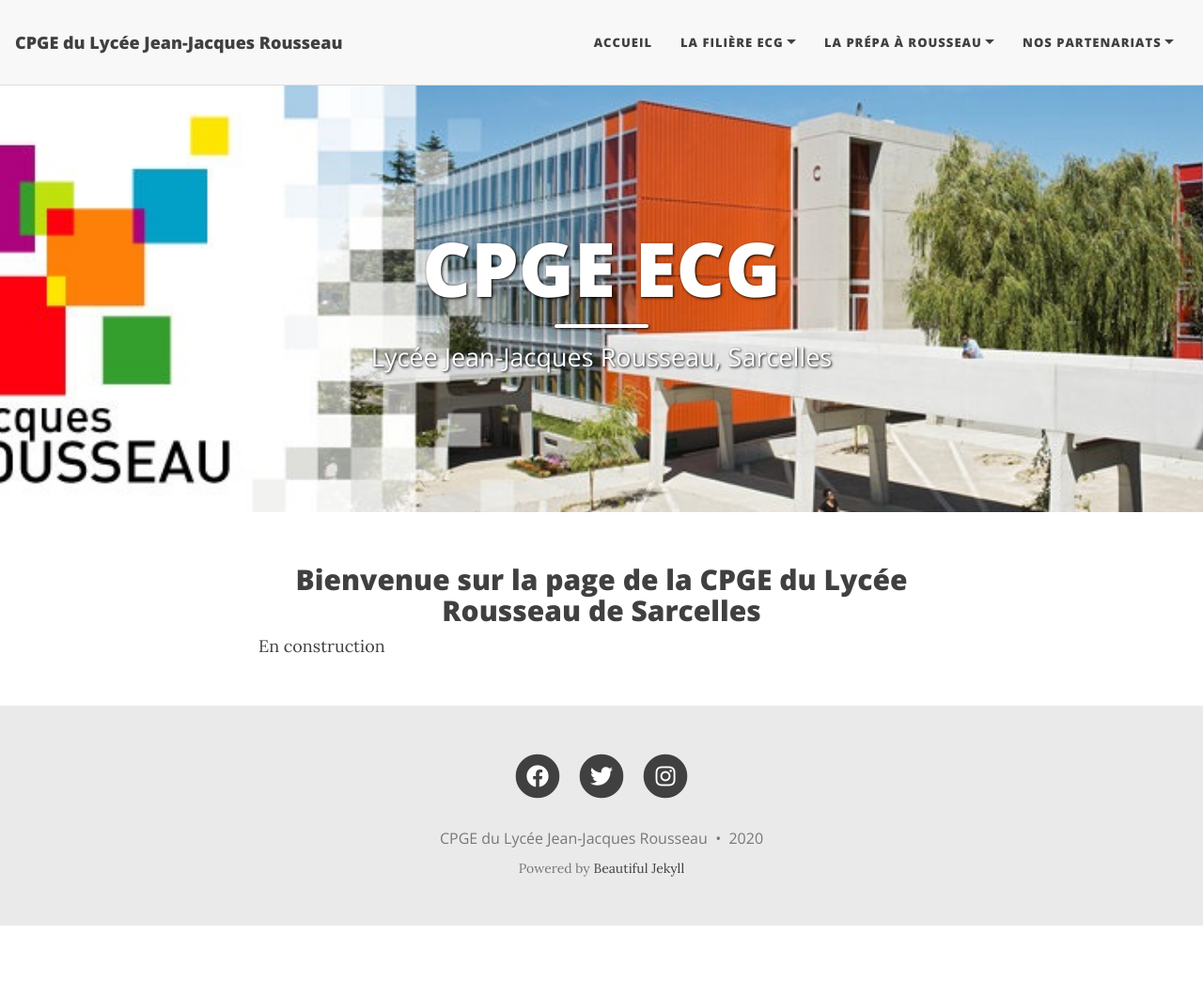
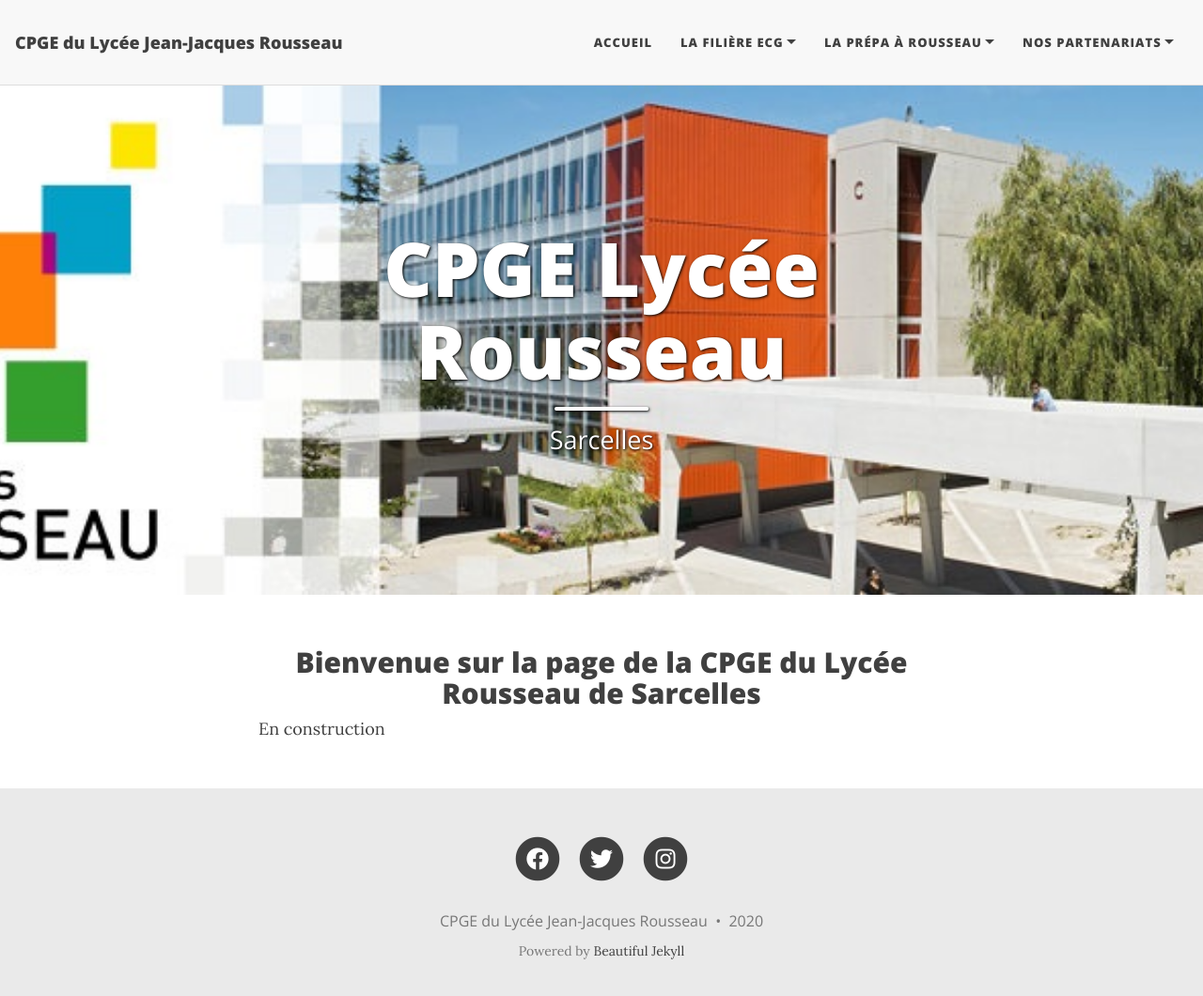
Before and after one commit to cpgesarcelles/cpgesarcelles.github.io, a Jekyll site: the page built from index.html, in a window 1280 px wide and 1073 px high. Shown: the top 1060 px of the window at 94% size. Built offline with Jekyll 4.4.1, drawn with Linux system fonts in a browser that asks for light colours; nearby versions of some CDN libraries; the list of posts is cut into pages by our own code.

Commit message:
Update index.html

```diff
--- a/index.html
+++ b/index.html
@@ -1,8 +1,7 @@
 ---
 layout: home
-name: CPGE du Lycée Jean-Jacques Rousseau, Sarcelles
-title: CPGE ECG
-subtitle: Lycée Jean-Jacques Rousseau, Sarcelles
+title: CPGE Lycée Rousseau
+subtitle: Sarcelles
 cover-img: "/assets/img/lyceerousseau.jpg"
 ---
 
```
